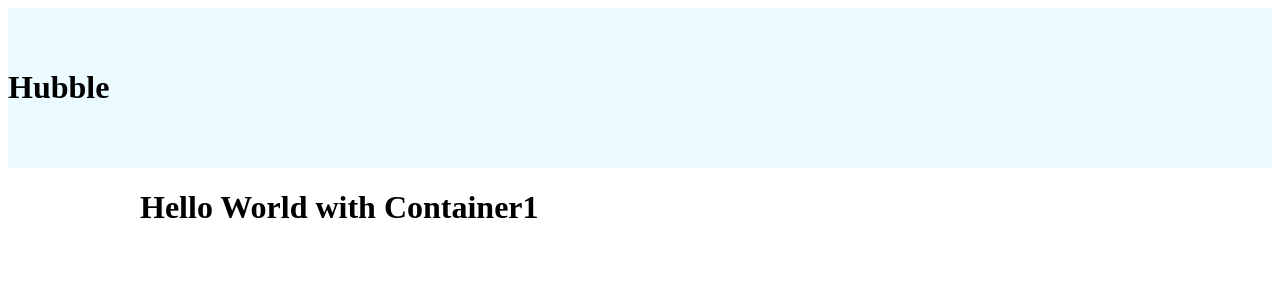
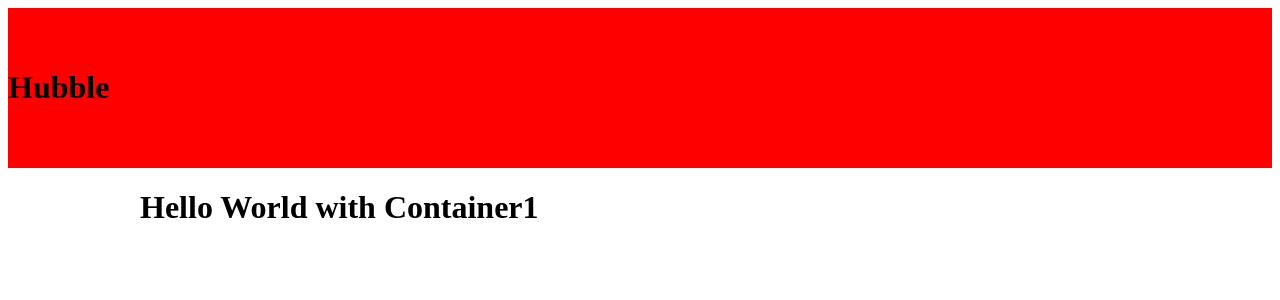
Before and after one commit to monello/styled-components, a React (Create React App) app: page / in a window 1280 px wide. Shown: the top 300 px of the page. Built offline with nearby package versions, Linux system fonts and the light colour scheme.

Commit message:
Passing props to a Styled Component

```diff
--- a/src/components/Header.js
+++ b/src/components/Header.js
@@ -2,7 +2,7 @@ import { StyledHeader } from "./styles/Header.styled"
 
 export default function Header() {
     return (
-        <StyledHeader>
+        <StyledHeader bg='red'>
             <h1>Hubble</h1>
         </StyledHeader>
     )
--- a/src/components/styles/Header.styled.js
+++ b/src/components/styles/Header.styled.js
@@ -1,6 +1,8 @@
 import styled from "styled-components"
 
 export const StyledHeader = styled.header`
-    background-color: #ebfbff;
+    /* importing "props" and accessing .bg on props */
+    /* background-color: ${props => props.bg}}; */
+    background-color: ${({ bg }) => bg};
     padding: 40px 0;
 `
```
